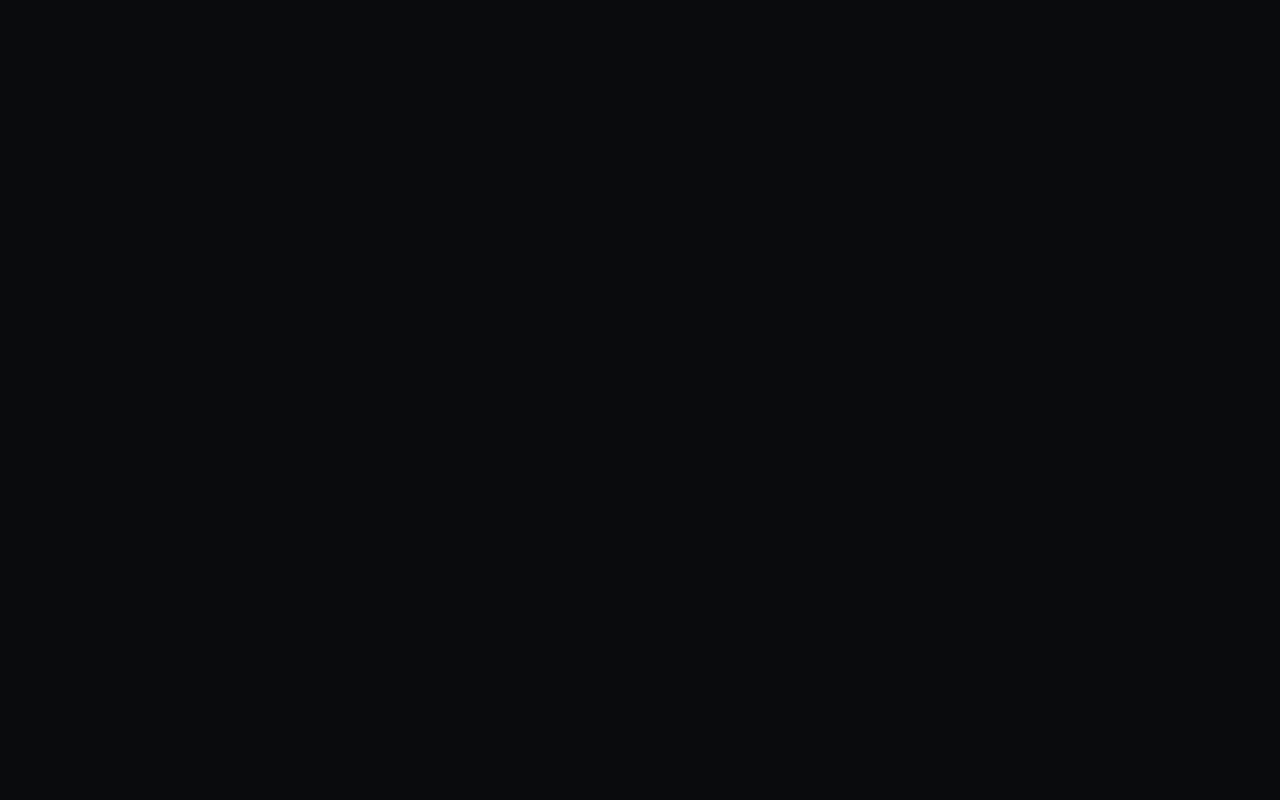
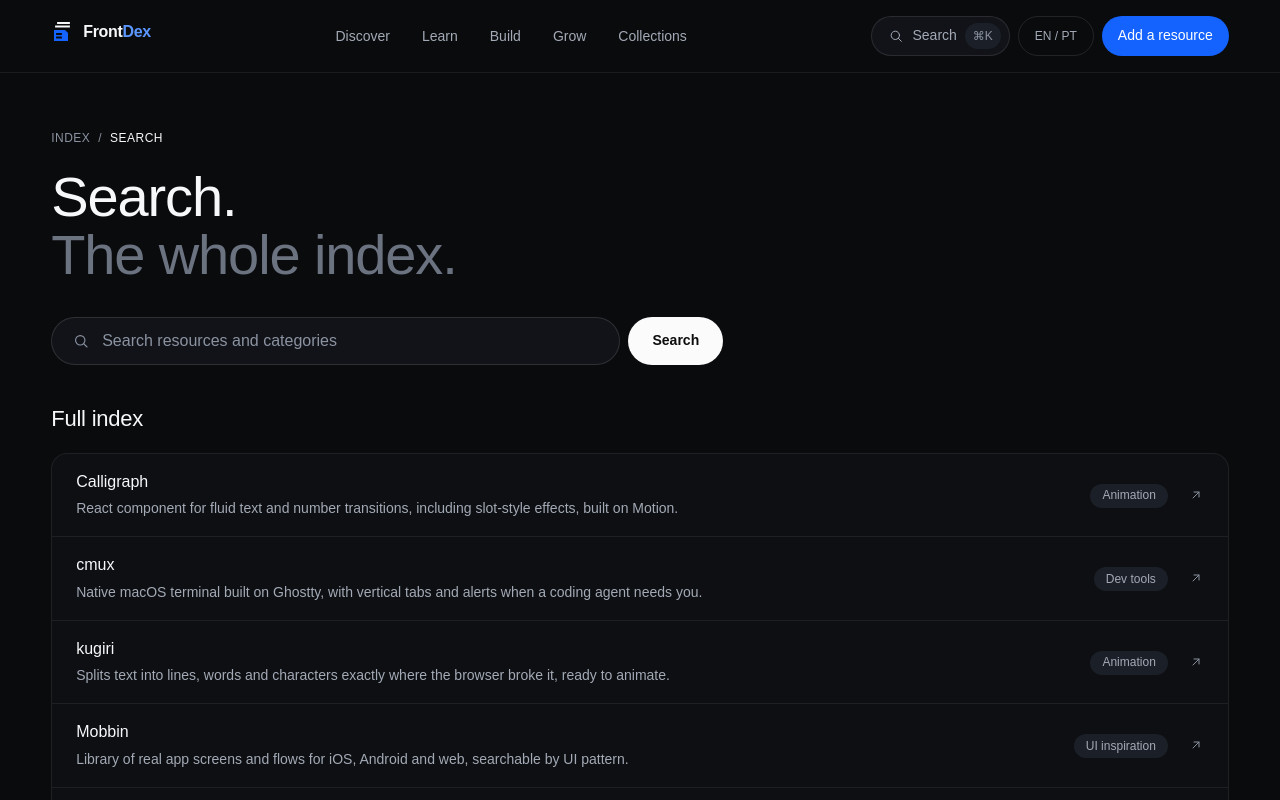
Before and after one commit to matheusmanuel2/frontdex, a Next.js app: page /en/search in a window 1280 px wide. Before the commit this address had no page. Shown: the top 800 px of the page. Built offline with nearby package versions, Linux system fonts and the light colour scheme; a web font is replaced by a local one.

Commit message:
T-603: /search com formulário GET; resultados do Pagefind com JS, índice completo sem JS

```diff
--- /dev/null
+++ b/app/[locale]/search/page.tsx
@@ -0,0 +1,104 @@
+import { getTranslations, setRequestLocale } from 'next-intl/server';
+import { Suspense } from 'react';
+
+import { SearchIcon } from '@/components/icons';
+import { Breadcrumb, ResourceList, ResourceRow, SectionTitle, TagChip } from '@/components/index';
+import { SearchResults, type SearchPageLabels } from '@/components/search/SearchResults';
+import { SiteHeader } from '@/components/site/SiteHeader';
+import { getCategory, listAreas, listResources } from '@/lib/content';
+import type { AppLocale } from '@/lib/i18n/routing';
+
+import type { Metadata } from 'next';
+
+type Props = { params: Promise<{ locale: AppLocale }> };
+
+export async function generateMetadata({ params }: Props): Promise<Metadata> {
+  const { locale } = await params;
+  const t = await getTranslations({ locale, namespace: 'search' });
+  return { title: t('label'), description: t('titleMuted'), robots: { index: false } };
+}
+
+/**
+ * Busca (spec 008, T-603, mockup Search): página normal com formulário GET.
+ * Com JS, mostra os resultados do Pagefind para ?q=; sem JS, o índice completo.
+ */
+export default async function SearchPage({ params }: Props) {
+  const { locale } = await params;
+  setRequestLocale(locale);
+  const t = await getTranslations('search');
+  const areaT = await getTranslations('area');
+  const resources = listResources();
+
+  const labels: SearchPageLabels = {
+    resultsFor: t.raw('resultsFor') as string,
+    empty: t.raw('empty') as string,
+    loading: t('loading'),
+    all: t('all'),
+    category: t('category'),
+    count: {
+      zero: t('results', { count: 0 }),
+      one: t('results', { count: 1 }),
+      other: (t.raw('results') as string).includes('other')
+        ? t('results', { count: 2 }).replace('2', '{count}')
+        : '{count}',
+    },
+  };
+
+  const fallback = (
+    <section aria-labelledby="search-index" className="mt-10">
+      <h2 id="search-index" className="title-h3 mb-5 text-primary">
+        {t('indexList')}
+      </h2>
+      <ResourceList label={t('indexList')}>
+        {resources.map((resource) => (
+          <ResourceRow
+            key={resource.slug}
+            href={`/${locale}/r/${resource.slug}`}
+            id={resource.id}
+            name={resource.name}
+            description={resource.description[locale]}
+            compact
+            aside={<TagChip>{getCategory(resource.category)?.name[locale]}</TagChip>}
+          />
+        ))}
+      </ResourceList>
+    </section>
+  );
+
+  return (
+    <>
+      <SiteHeader />
+      <main id="conteudo" className="mx-auto w-full max-w-(--container-max) px-(--gutter) pt-12 pb-24 sm:pt-14">
+        <Breadcrumb
+          label={areaT('breadcrumb')}
+          items={[{ label: areaT('index'), href: `/${locale}` }, { label: t('label') }]}
+        />
+        <SectionTitle as="h1" size="h1" title={t('title')} muted={t('titleMuted')} className="mt-5" />
+        <form role="search" action={`/${locale}/search`} method="get" className="mt-8 flex max-w-2xl gap-2">
+          <label className="flex h-12 min-w-0 flex-1 items-center gap-3 rounded-pill border border-border-strong bg-carbon px-5 focus-within:border-focus">
+            <SearchIcon size={18} className="text-muted" motion="none" />
+            <span className="sr-only">{t('label')}</span>
+            <input
+              type="search"
+              name="q"
+              placeholder={t('placeholder')}
+              className="h-full min-w-0 flex-1 bg-transparent text-body text-primary outline-none placeholder:text-muted"
+            />
+          </label>
+          <button
+            type="submit"
+            className="t-hover h-12 rounded-pill bg-button-primary px-6 text-small font-semibold text-button-primary-text hover:opacity-90"
+          >
+            {t('submit')}
+          </button>
+        </form>
+        <noscript>
+          <p className="mt-4 text-small text-secondary">{t('noscript')}</p>
+        </noscript>
+        <Suspense fallback={fallback}>
+          <SearchResults labels={labels} areas={listAreas().map((area) => area.name[locale])} fallback={fallback} />
+        </Suspense>
+      </main>
+    </>
+  );
+}
--- /dev/null
+++ b/components/search/SearchResults.tsx
@@ -0,0 +1,126 @@
+'use client';
+
+import { usePathname, useRouter, useSearchParams } from 'next/navigation';
+import { useEffect, useState, type ReactNode } from 'react';
+
+import { IndexId } from '@/components/index';
+import { search, type SearchHit } from '@/lib/search/pagefind';
+import { cn } from '@/lib/utils';
+
+export type SearchPageLabels = {
+  /** Com {q}. */
+  resultsFor: string;
+  /** Com {q}. */
+  empty: string;
+  loading: string;
+  all: string;
+  category: string;
+  /** Com {count}: "{count} resultados" já formatado pelo servidor para 0/1/n. */
+  count: Record<'zero' | 'one' | 'other', string>;
+};
+
+type Props = {
+  labels: SearchPageLabels;
+  areas: string[];
+  /** Índice completo renderizado no servidor: aparece sem JS e enquanto não há termo. */
+  fallback: ReactNode;
+};
+
+/**
+ * Resultados de /[locale]/search (spec 008, T-603). Usa o mesmo Pagefind do ⌘K;
+ * o termo vem de `?q=` e os chips de área de `?area=`. Sem JS, o servidor mostra o índice completo.
+ */
+export function SearchResults({ labels, areas, fallback }: Props) {
+  const params = useSearchParams();
+  const router = useRouter();
+  const pathname = usePathname();
+  const q = params.get('q')?.trim() ?? '';
+  const area = params.get('area') ?? '';
+  const [hits, setHits] = useState<SearchHit[] | null>(null);
+
+  useEffect(() => {
+    let cancelled = false;
+    if (!q) return;
+    search(q, 50).then((results) => {
+      if (!cancelled) setHits(results);
+    });
+    return () => {
+      cancelled = true;
+    };
+  }, [q]);
+
+  if (!q) return <>{fallback}</>;
+  if (hits === null) return <p className="mt-8 text-small text-muted">{labels.loading}</p>;
+
+  const visible = hits.filter((hit) => !area || hit.area === area);
+  const countLabel = (
+    visible.length === 0 ? labels.count.zero : visible.length === 1 ? labels.count.one : labels.count.other
+  ).replace('{count}', String(visible.length));
+  const setArea = (value: string) => {
+    const next = new URLSearchParams(params.toString());
+    if (value) next.set('area', value);
+    else next.delete('area');
+    router.push(`${pathname}?${next.toString()}`, { scroll: false });
+  };
+
+  return (
+    <section aria-labelledby="search-results" className="mt-10">
+      <div className="mb-5 flex flex-wrap items-baseline justify-between gap-4">
+        <h2 id="search-results" className="title-h3 text-primary">
+          {labels.resultsFor.replace('{q}', q)}
+        </h2>
+        <p role="status" className="font-mono text-mono text-muted">
+          {countLabel}
+        </p>
+      </div>
+      <div role="group" className="mb-5 flex flex-wrap gap-2">
+        {['', ...areas].map((value) => (
+          <button
+            key={value || 'all'}
+            type="button"
+            aria-pressed={area === value}
+            onClick={() => setArea(value)}
+            className={cn(
+              't-hover h-8 rounded-pill border px-3 text-small',
+              area === value
+                ? 'border-transparent bg-paper text-ink'
+                : 'border-border-strong text-secondary hover:text-primary',
+            )}
+          >
+            {value || labels.all}
+          </button>
+        ))}
+      </div>
+      {visible.length === 0 ? (
+        <p className="rounded-panel border border-border bg-list px-6 py-8 text-body text-secondary">
+          {labels.empty.replace('{q}', q)}
+        </p>
+      ) : (
+        <ul className="overflow-hidden rounded-panel border border-border bg-list">
+          {visible.map((hit) => (
+            <li key={hit.url} className="border-b border-border last:border-b-0">
+              <a href={hit.url} className="t-hover flex items-start gap-5 px-6 py-4 hover:bg-row-hover">
+                <span className="hidden w-16 shrink-0 pt-1 sm:block">
+                  <IndexId id={hit.id} />
+                </span>
+                <span className="min-w-0 flex-1">
+                  <span className="block text-body font-medium text-primary">{hit.title}</span>
+                  <span
+                    className="mt-1 block text-small text-secondary [&_mark]:rounded-sm [&_mark]:bg-brand-tint [&_mark]:px-1 [&_mark]:text-brand-tint-text"
+                    // Excerto do Pagefind, gerado do nosso próprio HTML no build (só <mark>).
+                    dangerouslySetInnerHTML={{ __html: hit.excerpt }}
+                  />
+                </span>
+                {hit.kind === 'category' ? (
+                  <span className="shrink-0 font-mono text-mono text-muted">{labels.category}</span>
+                ) : hit.category ? (
+                  <span className="hidden shrink-0 font-mono text-mono text-muted sm:block">{hit.category}</span>
+                ) : null}
+              </a>
+            </li>
+          ))}
+        </ul>
+      )}
+    </section>
+  );
+}
```
Also changed, not shown: 1 other file (tests, documents, lock files or other folders).
